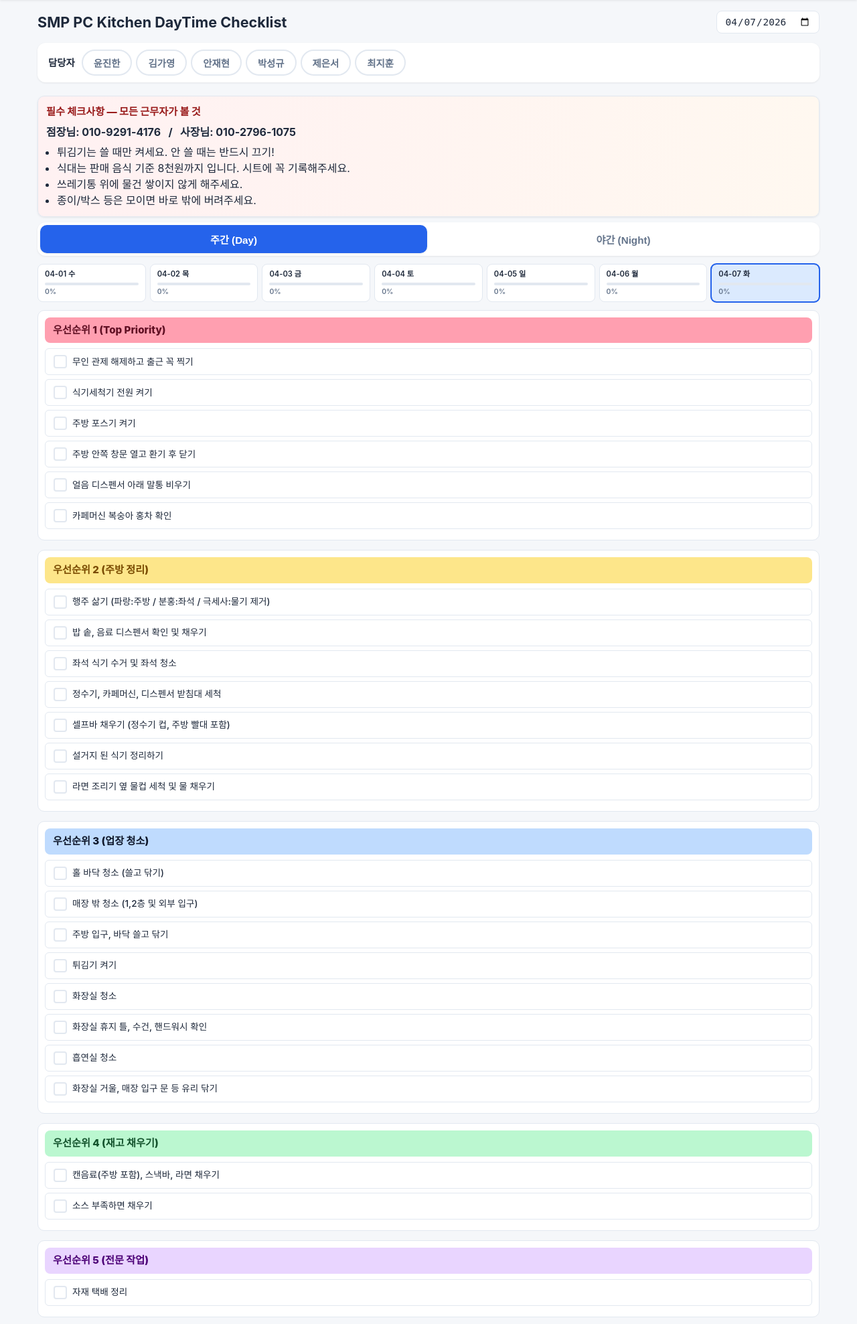
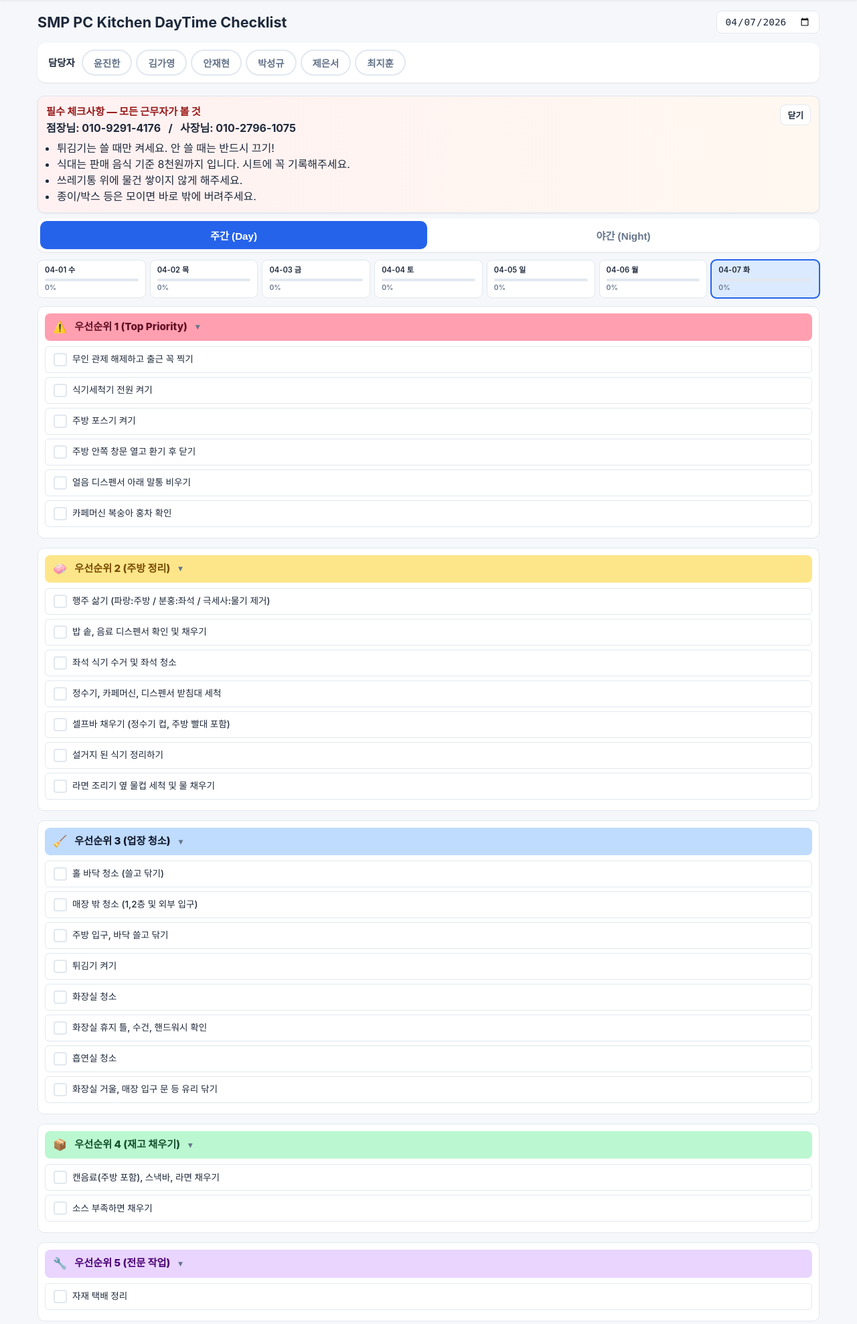
Before and after one commit to indiegyu/smp-pc-kitchen, a Flask app: template templates/checklist.html in a window 1280 px wide. Shown: the part 56-2033 px from the top of the page at 67% size. Run offline with Flask 3, Linux system fonts and the light colour scheme; the template is opened without the code that fills it, so the values that code supplies are empty.

Commit message:
fix(ui): top-note toggle and collapsible priority boxes

```diff
--- a/static/css/style.css
+++ b/static/css/style.css
@@ -773,11 +773,14 @@ input[type="date"]:focus { border-color: var(--primary); }
 
 /* ─── Top notice & Priority boxes ──────────────────── */
 .top-note {
-    position: sticky;
-    top: 64px;
+    /* make top-note flow with page to avoid obscuring content */
+    position: relative;
+    top: auto;
     z-index: 95;
     padding: 8px 0;
 }
+.top-note.collapsed .top-note-inner { padding-bottom: 6px; }
+.top-note.collapsed .top-note-list { display: none; }
 .top-note-inner {
     background: linear-gradient(90deg, #fff1f2, #fff8f0);
     border-radius: 10px;
@@ -787,6 +790,8 @@ input[type="date"]:focus { border-color: var(--primary); }
     display: flex;
     flex-direction: column;
     gap: 6px;
+    transition: padding 0.12s ease, max-height 0.15s ease;
+    overflow: visible;
 }
 .top-note-title { font-weight: 800; color: #991b1b; font-size: 0.95rem; }
 .top-note-contacts { font-weight: 700; color: var(--text); }
@@ -808,7 +813,14 @@ input[type="date"]:focus { border-color: var(--primary); }
     margin-bottom: 8px;
     color: white;
     font-size: 0.95rem;
+    display: flex;
+    align-items: center;
+    justify-content: space-between;
 }
+.priority-header .prio-icon { margin-right: 8px; font-size: 1.05rem; vertical-align: middle; }
+.priority-header .priority-toggle { border: none; background: transparent; padding: 4px; margin-left: 8px; cursor: pointer; }
+.priority-body { transition: max-height 0.18s ease, opacity 0.12s; }
+.priority-body.collapsed { display: none; }
 /* Colors */
 .priority-1 .priority-header { background: #ff9fb0; color: #601024; } /* pink */
 .priority-2 .priority-header { background: #fde68a; color: #7a4b00; } /* yellow */
--- a/templates/checklist.html
+++ b/templates/checklist.html
@@ -15,10 +15,17 @@
     <div class="staff-buttons" id="staffButtons"></div>
 </div>
 
-<div class="top-note">
+<div class="top-note" id="topNote">
     <div class="top-note-inner">
-        <div class="top-note-title">필수 체크사항 — 모든 근무자가 볼 것</div>
-        <div class="top-note-contacts">점장님: 010-9291-4176 &nbsp; / &nbsp; 사장님: 010-2796-1075</div>
+        <div style="display:flex;align-items:flex-start;justify-content:space-between;gap:8px;">
+            <div>
+                <div class="top-note-title">필수 체크사항 — 모든 근무자가 볼 것</div>
+                <div class="top-note-contacts">점장님: 010-9291-4176 &nbsp; / &nbsp; 사장님: 010-2796-1075</div>
+            </div>
+            <div>
+                <button class="btn btn-outline btn-sm" id="topNoteToggle" onclick="toggleTopNote()" aria-expanded="true" title="닫기/열기">닫기</button>
+            </div>
+        </div>
         <ul class="top-note-list">
             <li>튀김기는 쓸 때만 켜세요. 안 쓸 때는 반드시 끄기!</li>
             <li>식대는 판매 음식 기준 8천원까지 입니다. 시트에 꼭 기록해주세요.</li>
@@ -125,12 +132,16 @@ function render() {
       'handoff': {title: '오전 인수인계전 체크사항', cls: 'priority-1'}
     };
 
+    const icons = {1: '⚠️', 2: '🧼', 3: '🧹', 4: '📦', 5: '🔧', 'handoff': '🔁'};
+
     let html = '';
     [1,2,3,4,5,'handoff'].forEach(key => {
       const list = items.filter(i => i.priority === key);
       if (!list.length) return;
-      html += `<div class="priority-box ${groups[key].cls || ''}">`;
-      html += `<div class="priority-header">${groups[key].title}</div>`;
+      const collapsed = localStorage.getItem('prio_collapsed_' + key) === '1';
+      html += `<div class="priority-box ${groups[key].cls || ''}" data-key="${key}">`;
+      html += `<div class="priority-header"><div style="display:flex;align-items:center;justify-content:space-between;"><div><span class="prio-icon" aria-hidden="true">${icons[key] || ''}</span> ${groups[key].title}</div><button class="btn btn-outline btn-sm priority-toggle" onclick="togglePriorityBox('${key}', this)" aria-expanded="${!collapsed}"><span class="collapse-arrow ${collapsed ? 'collapsed' : ''}">▾</span></button></div></div>`;
+      html += `<div class="priority-body ${collapsed ? 'collapsed' : ''}">`;
       html += list.map(it => `
         <div class="cl-item ${it.completed ? 'checked' : ''}" onclick="toggleItemById(${it.id})">
             <div class="cl-check"></div>
@@ -138,10 +149,31 @@ function render() {
             ${it.completed ? `<div class="cl-meta">${it.completed_by || ''}</div>` : ''}
         </div>
       `).join('');
-      html += `</div>`;
+      html += `</div></div>`;
     });
 
     container.innerHTML = html;
+}
+
+function togglePriorityBox(key, btn) {
+    const box = document.querySelector('.priority-box[data-key="'+key+'"]');
+    if (!box) return;
+    const body = box.querySelector('.priority-body');
+    const arrow = btn && btn.querySelector('.collapse-arrow');
+    const collapsed = body.classList.toggle('collapsed');
+    if (arrow) arrow.classList.toggle('collapsed', collapsed);
+    btn.setAttribute('aria-expanded', (!collapsed).toString());
+    localStorage.setItem('prio_collapsed_' + key, collapsed ? '1' : '0');
+}
+
+function toggleTopNote() {
+    const top = document.getElementById('topNote');
+    const btn = document.getElementById('topNoteToggle');
+    if (!top || !btn) return;
+    const collapsed = top.classList.toggle('collapsed');
+    btn.textContent = collapsed ? '열기' : '닫기';
+    btn.setAttribute('aria-expanded', (!collapsed).toString());
+    localStorage.setItem('topnote_collapsed', collapsed ? '1' : '0');
 }
 
 async function toggleItemById(id) {
@@ -225,5 +257,29 @@ loadStaff();
 loadChecklist();
 loadNotes();
 loadSummaryStrip();
+// restore UI prefs (top-note + priority collapsed state)
+(function restoreUI() {
+    const topCollapsed = localStorage.getItem('topnote_collapsed') === '1';
+    const top = document.getElementById('topNote');
+    const btn = document.getElementById('topNoteToggle');
+    if (top && btn && topCollapsed) {
+        top.classList.add('collapsed');
+        btn.textContent = '열기';
+        btn.setAttribute('aria-expanded', 'false');
+    }
+    setTimeout(() => {
+        [1,2,3,4,5,'handoff'].forEach(k => {
+            const collapsed = localStorage.getItem('prio_collapsed_' + k) === '1';
+            const box = document.querySelector('.priority-box[data-key="'+k+'"]');
+            if (!box) return;
+            const body = box.querySelector('.priority-body');
+            const btn = box.querySelector('.priority-toggle');
+            const arrow = btn && btn.querySelector('.collapse-arrow');
+            if (body) body.classList.toggle('collapsed', collapsed);
+            if (arrow) arrow.classList.toggle('collapsed', collapsed);
+            if (btn) btn.setAttribute('aria-expanded', (!collapsed).toString());
+        });
+    }, 80);
+})();
 </script>
 {% endblock %}
```
